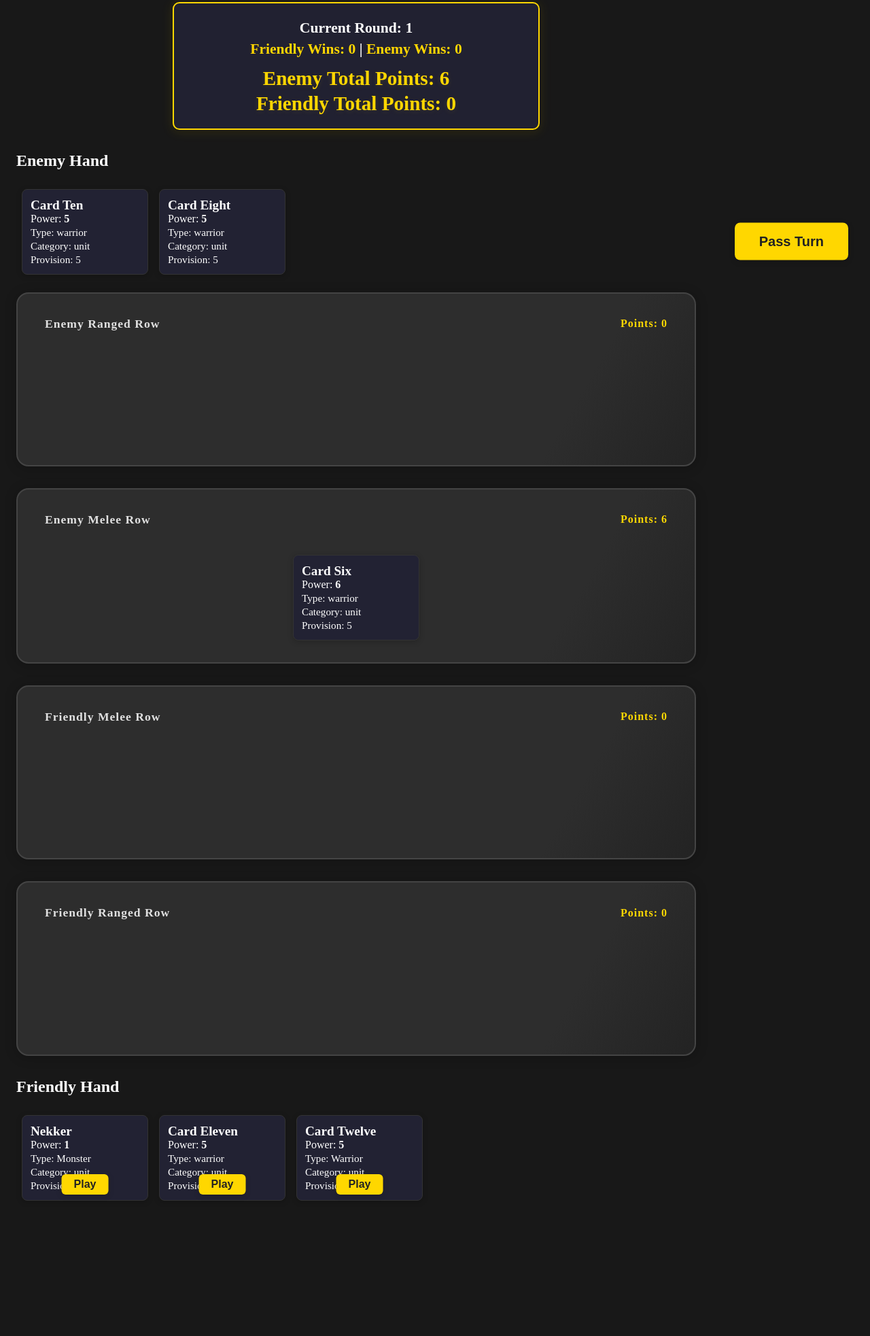
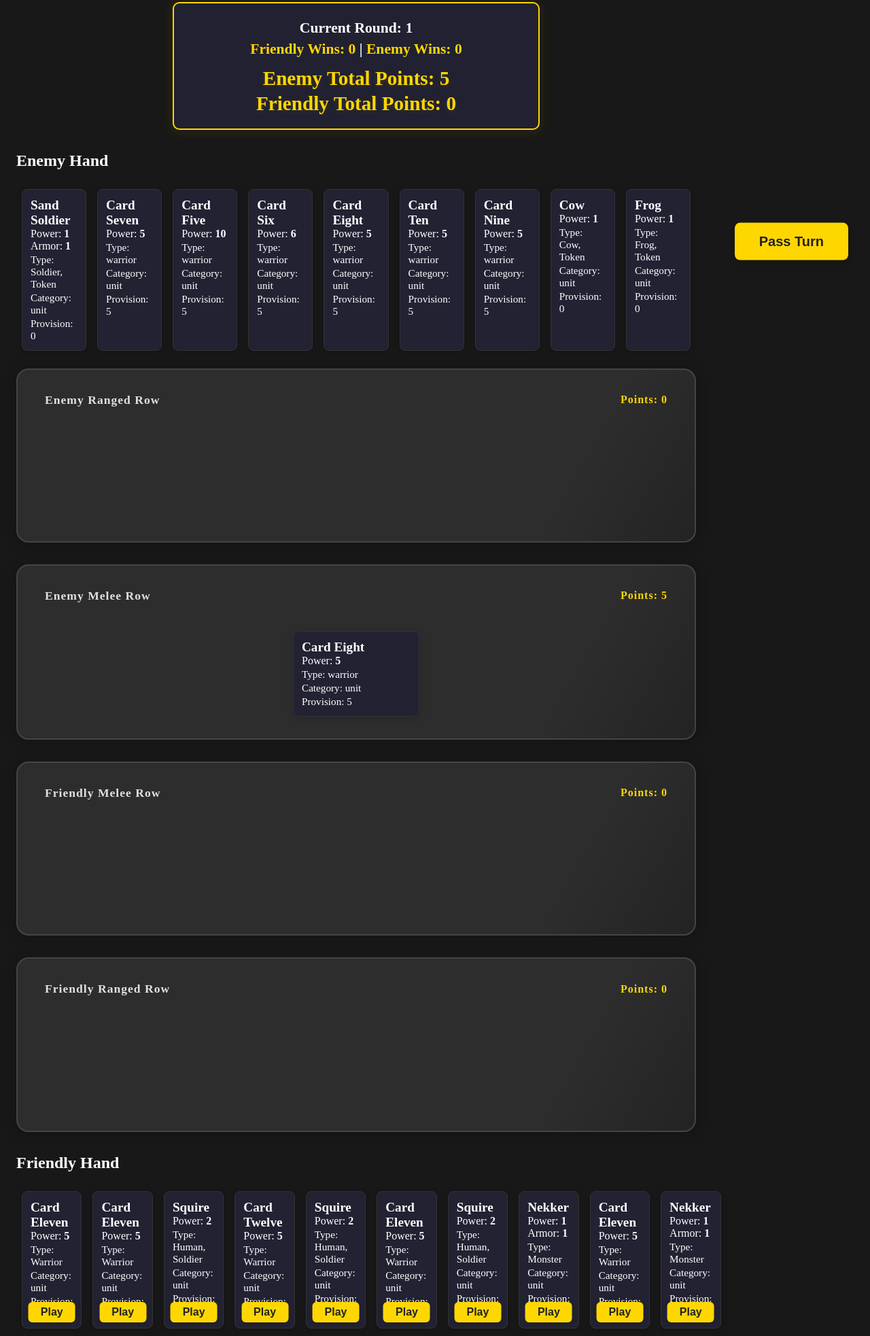
Before and after one commit to RizkyV/Gwent-like, a React app: page / in a window 1280 px wide. Shown: the part 45-2010 px from the top of the page at 68% size. Before the commit the page ends 1859 px from the top, so only its background shows below. Built offline with nearby package versions, Linux system fonts and the light colour scheme.

Commit message:
status update - support card armor

```diff
--- a/src/cli/main.ts
+++ b/src/cli/main.ts
@@ -4,10 +4,15 @@ import { gameLoop } from '../core/engine.js';
 import { resetGameState } from '../core/state.js';
 import { dummyPlayer2 } from '../controllers/dummyPlayer2.js';
 import { uiPlayer } from '../controllers/uiPlayer.js';
+import { DEFAULT_DECK_SIZE } from '../core/constants.js';
 
 export const runGame = async () => {
-    const testActiveDeck = [cardDefinitions[10], cardDefinitions[11], cardDefinitions[12]];
-    const testPassiveDeck = cardDefinitions.slice(0, 10);
+    const activeCardPool = [cardDefinitions[10], cardDefinitions[11], cardDefinitions[12], cardDefinitions[13]];
+    const passiveCardPool = cardDefinitions.slice(0, 10);
+
+    const testActiveDeck = Array.from({ length: DEFAULT_DECK_SIZE }, (_, i) => activeCardPool[i % activeCardPool.length]);
+    const testPassiveDeck = Array.from({ length: DEFAULT_DECK_SIZE }, (_, i) => passiveCardPool[i % passiveCardPool.length]);
+
     const config: GameConfig = {
         controllers: {
             friendly: uiPlayer,
--- a/src/controllers/dummyPlayer2.ts
+++ b/src/controllers/dummyPlayer2.ts
@@ -1,12 +1,14 @@
 import { DUMMY_DELAY, MAX_ROW_SIZE } from '../core/constants.js';
 import { getGameState, passTurn, playCard } from '../core/state.js';
 import { PlayerController, RowType } from '../core/types.js';
-
+/**
+ * TODO: If you are in the lead, and opponent has passed, then pass
+ */
 export const dummyPlayer2: PlayerController = {
   type: 'scripted',
   makeMove: async (role) => {
     console.log(`It's DUMMY ${role}'s turn.`);
-    // Wait for 5 seconds before making a move
+    // Wait for X seconds before making a move
     await new Promise(resolve => setTimeout(resolve, DUMMY_DELAY));
     if (getGameState().players[role].hand.length > 0) {
       console.log(`Playing card: ${getGameState().players[role].hand[0].baseCard.name}`);
--- a/src/controllers/uiPlayer.ts
+++ b/src/controllers/uiPlayer.ts
@@ -15,7 +15,7 @@ export const uiPlayer: PlayerController = {
   type: 'human',
   makeMove: async (_role: PlayerRole) => {
     console.log(`It's your turn. Waiting for your move...`);
-    // Wait for the UI to call uiPlayerMove with the new state
+    // Wait for the UI to end the turn
     return await new Promise<void>(resolve => {
       resolveMove = resolve;
     });
--- a/src/core/cards.ts
+++ b/src/core/cards.ts
@@ -1,4 +1,4 @@
-import { CardCategory, CardDefinition, CardInstance, CardRarity, EffectContext, HookType, PlayerRole } from '../core/types.js';
+import { CardCategory, CardColor, CardDefinition, CardInstance, CardRarity, EffectContext, HookType, PlayerRole, StatusType } from '../core/types.js';
 import { getCardRow, getCardRowIndex } from './helpers/board.js';
 import { boostCard, dealDamage, getCardController, spawnCard, triggerHook } from './state.js';
 /**
@@ -16,13 +16,34 @@ export function isFriendlyRow(source: CardInstance, player: PlayerRole): boolean
   return getCardController(source) === player;
 }
 
+export const isFriendly = (source: CardInstance, target: CardInstance) => {
+  //TODO: also check if it is on the board.
+  return getCardController(source) === getCardController(target);
+}
 export const isEnemy = (source: CardInstance, target: CardInstance) => {
   //TODO: also check if it is on the board.
-  if (getCardController(source) !== getCardController(target)) {
-    return true;
-  } else {
-    return false;
+  return getCardController(source) !== getCardController(target)
+}
+
+/**
+ * Color helpers
+*/
+function getColorCounts(card: CardDefinition): Record<CardColor, number> {
+  const counts: Record<CardColor, number> = {
+    [CardColor.White]: 0,
+    [CardColor.Blue]: 0,
+    [CardColor.Black]: 0,
+    [CardColor.Red]: 0,
+    [CardColor.Green]: 0,
+  };
+  for (const color of card.colors ?? []) {
+    counts[color]++;
   }
+  return counts;
+}
+function cardHasColor(card: CardDefinition, color: CardColor): boolean {
+  //TODO: maybe rework to cardIsColor and cardIsPrimaryColor - primary means its the majority
+  return (card.colors ?? []).includes(color);
 }
 
 /**
@@ -38,7 +59,7 @@ const thrive1 = {
   hook: HookType.OnPlay,
   effect: (context: EffectContext) => {
     if (canThrive(context)) {
-      boostCard(context.self, 1, { source: context.self });
+      boostCard(context.self, 1, context.self);
       triggerHook(HookType.OnThriveTrigger, { source: context.self });
     }
   }
@@ -47,7 +68,7 @@ const thrive2 = {
   hook: HookType.OnPlay,
   effect: (context: EffectContext) => {
     if (canThrive(context)) {
-      boostCard(context.self, 2, { source: context.self });
+      boostCard(context.self, 2, context.self);
       triggerHook(HookType.OnThriveTrigger, { source: context.self });
     }
   }
@@ -58,43 +79,43 @@ export const cardDefinitions: CardDefinition[] = [
     id: 'token_cow',
     name: 'Cow',
     category: CardCategory.Unit,
+    provisionCost: 0,
     basePower: 1,
-    provisionCost: 0,
     baseArmor: 0,
     type: ['Cow', 'Token'],
     rarity: CardRarity.Bronze,
-    color: '',
     description: 'Doomed.',
     isToken: true,
-    isValidRow: isFriendlyRow
+    isValidRow: isFriendlyRow,
+    innateStatuses: [StatusType.Doomed]
   },
   {
     id: 'token_sand_soldier',
     name: 'Sand Soldier',
     category: CardCategory.Unit,
+    provisionCost: 0,
     basePower: 1,
-    provisionCost: 0,
     baseArmor: 1,
     type: ['Soldier', 'Token'],
     rarity: CardRarity.Bronze,
-    color: '',
     description: 'Doomed.',
     isToken: true,
-    isValidRow: isFriendlyRow
+    isValidRow: isFriendlyRow,
+    innateStatuses: [StatusType.Doomed]
   },
   {
     id: 'token_frog',
     name: 'Frog',
     category: CardCategory.Unit,
+    provisionCost: 0,
     basePower: 1,
-    provisionCost: 0,
     baseArmor: 0,
     type: ['Frog', 'Token'],
     rarity: CardRarity.Bronze,
-    color: '',
     description: 'Doomed.',
     isToken: true,
-    isValidRow: isFriendlyRow
+    isValidRow: isFriendlyRow,
+    innateStatuses: [StatusType.Doomed]
   },
   {
     id: 'card4',
@@ -169,10 +190,12 @@ export const cardDefinitions: CardDefinition[] = [
   {
     id: 'card11',
     name: 'Card Eleven',
-    type: ['warrior'],
-    basePower: 5,
     category: CardCategory.Unit,
     provisionCost: 5,
+    basePower: 5,
+    baseArmor: 0,
+    type: ['Warrior'],
+    rarity: CardRarity.Bronze,
     description: 'Play: Deal 2 damage to an enemy unit.',
     //artworkUrl: '/assets/cards/card11.png',
     effects: [
@@ -180,7 +203,7 @@ export const cardDefinitions: CardDefinition[] = [
         hook: HookType.OnPlay,
         effect: (context: EffectContext) => {
           if (sourceIsSelf(context)) {
-            dealDamage(context.target, 2, { source: context.self });
+            dealDamage(context.target, 2, context.self);
           }
         },
         validTargets: isEnemy
@@ -191,17 +214,19 @@ export const cardDefinitions: CardDefinition[] = [
   {
     id: 'card12',
     name: 'Card Twelve',
-    type: ['Warrior'],
-    basePower: 5,
     category: CardCategory.Unit,
     provisionCost: 5,
+    basePower: 5,
+    baseArmor: 0,
+    type: ['Warrior'],
+    rarity: CardRarity.Bronze,
     description: 'Turn End: Boost this by 1.',
     effects: [
       {
         hook: HookType.OnTurnEnd,
         effect: (context: EffectContext) => {
           if (isFriendlyTurn(context)) {
-            boostCard(context.self, 1, { source: context.self });
+            boostCard(context.self, 1, context.self);
           }
         }
       }
@@ -211,11 +236,16 @@ export const cardDefinitions: CardDefinition[] = [
   {
     id: 'unit_nekker',
     name: 'Nekker',
-    type: ['Monster'],
-    basePower: 1,
     category: CardCategory.Unit,
     provisionCost: 4,
+    basePower: 1,
+    baseArmor: 1,
+    type: ['Monster'],
+    rarity: CardRarity.Bronze,
+    colors: [CardColor.Green],
     description: 'Thrive. Play: Spawn a base copy of self on this row',
+    tags: ['Thrive'],
+    sets: ['Witcher'],
     isValidRow: isFriendlyRow,
     effects: [
       thrive1,
@@ -224,10 +254,40 @@ export const cardDefinitions: CardDefinition[] = [
         effect: (context: EffectContext) => {
           // Spawn a base copy of self on this row
           if (sourceIsSelf(context)) {
-            spawnCard(context.self.baseCard, getCardRow(context.self), getCardRowIndex(context.self) + 1, { player: getCardController(context.self), source: context.self });
+            spawnCard(context.self.baseCard, getCardRow(context.self), getCardRowIndex(context.self) + 1, context.self);
           }
         }
       }
     ]
+  },
+  {
+    id: 'unit_squire',
+    name: 'Squire',
+    category: CardCategory.Unit,
+    provisionCost: 4,
+    basePower: 2,
+    baseArmor: 0,
+    type: ['Human', 'Soldier'],
+    rarity: CardRarity.Bronze,
+    colors: [CardColor.White],
+    description: 'Play: Boost a friendly unit by 2. If it has armor, boost it by 4 instead',
+    tags: ['Armor'],
+    sets: ['Base'],
+    isValidRow: isFriendlyRow,
+    effects: [
+      {
+        hook: HookType.OnPlay,
+        effect: (context: EffectContext) => {
+          if (sourceIsSelf(context)) {
+            if (context.target.currentArmor > 0) {
+              boostCard(context.target, 4, context.self);
+            } else {
+              boostCard(context.target, 2, context.self);
+            }
+          }
+        },
+        validTargets: isFriendly
+      }
+    ]
   }
 ];
--- a/src/core/constants.ts
+++ b/src/core/constants.ts
@@ -1,7 +1,7 @@
 /**
  * Game Rules
  */
-export const CARDS_DRAWN_ROUND_1 = 3;
+export const CARDS_DRAWN_ROUND_1 = 10;
 export const CARDS_DRAWN_ROUND_2 = 3;
 export const CARDS_DRAWN_ROUND_3 = 3;
 
--- a/src/core/helpers/deck.ts
+++ b/src/core/helpers/deck.ts
@@ -1,15 +1,9 @@
 import { SHUFFLE_DECKS } from "../constants";
-import { CardDefinition, CardInstance, PlayerRole, StatusId } from "../types";
+import { CardDefinition, CardInstance, PlayerRole, StatusType } from "../types";
 
 export function buildDeck(deck: CardDefinition[], owner: PlayerRole): CardInstance[] {
-    const gameDeck: CardInstance[] = deck.map(cardDef => ({
-        instanceId: crypto.randomUUID(),
-        baseCard: cardDef,
-        owner,
-        currentPower: cardDef.basePower,
-        statuses: new Set(),
-    }));
-    if(SHUFFLE_DECKS) {
+    const gameDeck: CardInstance[] = deck.map(cardDef => createCardInstance(cardDef, owner));
+    if (SHUFFLE_DECKS) {
         shuffleDeck(gameDeck);
     }
     return gameDeck;
@@ -30,6 +24,7 @@ export function createCardInstance(def: CardDefinition, player: PlayerRole): Car
         baseCard: def,
         owner: player,
         currentPower: def.basePower,
-        statuses: new Set<StatusId>(),
+        currentArmor: def.baseArmor,
+        statuses: new Set<StatusType>(def.innateStatuses ?? []),
     };
 }
--- a/src/core/helpers/status.ts
+++ b/src/core/helpers/status.ts
@@ -1,17 +1,57 @@
-import { CardInstance, StatusId } from "../types";
+import { CardInstance, HookType, StatusEffect, StatusType } from "../types";
 
-export function addStatus(card: CardInstance, status: StatusId): CardInstance {
+export const statusEffects: Record<StatusType, StatusEffect> = {
+  locked: {
+    type: StatusType.Locked,
+    description: 'Card cannot be moved or acted upon',
+  },
+  veil: {
+    type: StatusType.Veil,
+    description: 'Card cannot be targeted by enemy effects',
+  },
+  poisoned: {
+    type: StatusType.Poisoned,
+    description: 'Card loses 1 power each turn',
+    // You could add onTurnStart hooks here for ticking damage
+  },
+  shield: {
+    type: StatusType.Shield,
+    description: 'Card has a shield that absorbs the next damage instance',
+  },
+  doomed: {
+    type: StatusType.Doomed,
+    description: 'Card does not go to the graveyard when destroyed, but is removed from the game',
+    effects: [
+      {
+        hook: HookType.OnDeath,
+        effect: (context) => {
+          const { self } = context;
+          if (self) {
+            // Logic to remove the card from the game
+            console.log(`Card ${self.baseCard.name} is doomed and removed from the game.`);
+          }
+        }
+      }
+    ]
+  },
+};
+
+export function getStatusEffect(status: StatusType): StatusEffect {
+  return statusEffects[status];
+}
+
+export function addStatus(card: CardInstance, status: StatusType): CardInstance {
   const newStatuses = new Set(card.statuses);
   newStatuses.add(status);
   return { ...card, statuses: newStatuses };
 }
 
-export function removeStatus(card: CardInstance, status: StatusId): CardInstance {
+export function removeStatus(card: CardInstance, status: StatusType): CardInstance {
   const newStatuses = new Set(card.statuses);
   newStatuses.delete(status);
   return { ...card, statuses: newStatuses };
 }
 
-export function hasStatus(card: CardInstance, status: StatusId): boolean {
+export function hasStatus(card: CardInstance, status: StatusType): boolean {
   return card.statuses.has(status);
 }
--- a/src/core/helpers/utils.ts
+++ b/src/core/helpers/utils.ts
@@ -1,6 +1,6 @@
 import { CardInstance, PlayerRole, Row, GameState } from "../types";
-import { statusEffects } from '../statuses.js';
 import { getGameState } from "../state";
+import { getStatusEffect } from "./status";
 
 export function flipCoin(): boolean {
   return Math.random() < 0.5;
@@ -22,10 +22,10 @@ export function getRowById(rows: Row[], type: 'melee' | 'ranged'): Row | undefin
 
 export function canTargetCard(card: CardInstance, state: GameState): boolean {
   for (const status of Array.from(card.statuses)) {
-    const effect = statusEffects[status];
-    if (effect?.canBeTargeted && !effect.canBeTargeted(card, state)) {
+    const effect = getStatusEffect(status);
+/*     if (effect?.canBeTargeted && !effect.canBeTargeted(card, state)) {
       return false;
-    }
+    } */
   }
   return true;
 }
--- a/src/core/state.ts
+++ b/src/core/state.ts
@@ -3,6 +3,7 @@ import { ALWAYS_ENEMY_START_PLAYER, ALWAYS_FRIENDLY_START_PLAYER, CARDS_DRAWN_RO
 import { GameState, CardInstance, PlayerRole, EffectContext, GamePhase, Zone, HookType, GameConfig, CardDefinition, RowType, Row } from './types.js';
 import { getOtherPlayer } from './helpers/player.js';
 import { buildDeck, createCardInstance } from './helpers/deck.js';
+import { getStatusEffect } from './helpers/status.js';
 
 let gameState: GameState | null = null;
 const listeners: Array<(state: GameState | null) => void> = [];
@@ -334,6 +335,8 @@ export function playCard(card: CardInstance, player: PlayerRole, rowType: RowTyp
   newState.turn.hasPlayedCard = true;
   setGameState(newState);
   triggerHook(HookType.OnPlay, { source: card, target: target });
+  triggerHook(HookType.OnSummoned, {source: card, player: player})
+  //TODO: also trigger the onSummoned hook?
 }
 /**
  *
@@ -477,6 +480,9 @@ export function triggerHook(
 
   for (const card of allCards) {
     const hookedEffects = card.baseCard.effects?.filter(e => e.hook === hook) || [];
+    const statuses = card.statuses ? Array.from(card.statuses).flatMap(status => getStatusEffect(status).effects?.filter(e => e.hook === hook) || []) : [];
+    hookedEffects.push(...statuses)
+    //TODO: ORDER ORDER ORDER
     for (const { effect } of hookedEffects) {
       const scopedContext: EffectContext = {
         ...context,
@@ -508,7 +514,7 @@ export function getCardController(card: CardInstance): PlayerRole {
  * @param amount The amount of damage to deal
  * @param context The effect context (source, player, etc.)
  */
-export function dealDamage(target: CardInstance, amount: number, context: EffectContext): void {
+export function dealDamage(target: CardInstance, amount: number, source: CardInstance): void {
   const newState = { ...gameState };
   //Find the target card in the game state
   const targetCard = findCardOnBoard(newState, target.instanceId);
@@ -523,7 +529,7 @@ export function dealDamage(target: CardInstance, amount: number, context: Effect
   setGameState(newState);
   //TODO: send along the source
   triggerHook(HookType.OnDamaged, {
-    ...context,
+    source: source,
     metadata: {
       damagedCard: targetCard,
       damageAmount: damagedAmount,
@@ -531,7 +537,7 @@ export function dealDamage(target: CardInstance, amount: number, context: Effect
   });
 }
 
-export function boostCard(target: CardInstance, amount: number, context: EffectContext): void {
+export function boostCard(target: CardInstance, amount: number, source: CardInstance): void {
   const newState = { ...gameState };
   //Find the target card in the game state
   const targetCard = findCardOnBoard(newState, target.instanceId);
@@ -545,7 +551,7 @@ export function boostCard(target: CardInstance, amount: number, context: EffectC
   setGameState(newState);
   //TODO: send along the source
   triggerHook(HookType.OnBoosted, {
-    ...context,
+    source: source,
     target: targetCard,
     metadata: {
       boostedCard: targetCard,
@@ -554,14 +560,18 @@ export function boostCard(target: CardInstance, amount: number, context: EffectC
   });
 }
 
-export function spawnCard(target: CardDefinition, row: Row, index: number, context: EffectContext): void {
+export function spawnCard(target: CardDefinition, row: Row, index: number, source: CardInstance): void {
   const newState = { ...gameState };
   //TODO: check for all sort of stuff
-
-  const newCard = createCardInstance(target, context.player)
-  const targetRow = newState.players[context.player].rows.find(_row => _row.type === row.type);
+  const player = getCardController(source);
+  const newCard = createCardInstance(target, player)
+  const targetRow = newState.players[player].rows.find(_row => _row.type === row.type);
   targetRow.cards.splice(index, 0, newCard)
   setGameState(newState);
+  triggerHook(HookType.OnSummoned, {
+    source: source,
+    player: player
+  })
 }
 
 /**
--- a/src/core/statuses.ts
+++ /dev/null
@@ -1,18 +0,0 @@
-import { StatusId, StatusEffect, CardInstance, GameState } from './types.js';
-
-export const statusEffects: Record<StatusId, StatusEffect> = {
-  locked: {
-    id: 'locked',
-    description: 'Card cannot be moved or acted upon',
-  },
-  veil: {
-    id: 'veil',
-    description: 'Card cannot be targeted by enemy effects',
-    canBeTargeted: (card, state) => false,
-  },
-  poisoned: {
-    id: 'poisoned',
-    description: 'Card loses 1 power each turn',
-    // You could add onTurnStart hooks here for ticking damage
-  },
-};
--- a/src/core/types.ts
+++ b/src/core/types.ts
@@ -86,17 +86,23 @@ export enum CardRarity {
   Bronze = 'bronze',
   Gold = 'gold',
 }
-
+export enum CardColor {
+  White = 'W',
+  Blue = 'U',
+  Black = 'B',
+  Red = 'R',
+  Green = 'G',
+}
 export interface CardDefinition {
   id: string;
   name: string;
   category: CardCategory;
+  provisionCost: number;
   basePower: number;
-  provisionCost: number;
   baseArmor?: number;
   type?: string[]; //races - classes - factions
   rarity?: CardRarity
-  color?: string; //e.g. 'blue', 'red', 'green'
+  colors?: CardColor[];
   description?: string;
   flavorText?: string;
   artworkUrl?: string; //URL to card artwork
@@ -104,17 +110,19 @@ export interface CardDefinition {
   sets?: string[]; //set groupings
   isToken?: boolean;
   isValidRow: (source: CardInstance, player: PlayerRole, rowId: RowType) => boolean;
+  innateStatuses?: StatusType[];
   effects?: HookedEffect[]; //Hooks
+  predicates?: Predicate[]; //Predicates
 }
 
 export interface CardInstance {
-  instanceId: string; //Unique per game instance (e.g. UUID)
+  instanceId: string; //Unique ID per game instance
   baseCard: CardDefinition; //Reference to static card definition
   owner: PlayerRole;
   currentPower: number; //Modifiable in-game value
   currentArmor?: number;
   currentBasePower?: number; //Base power can change due to effects
-  statuses: Set<StatusId>;
+  statuses: Set<StatusType>;
 }
 
 export type HookedEffect = {
@@ -163,12 +171,26 @@ type EffectMetadata =
   | { abilityId: string }
   | Record<string, any>; // fallback
 
-export type StatusId = 'locked' | 'poisoned' | 'veil' | string;
+export enum PredicateType {
+  canBeTargeted = 'canBeTargeted',
+  canBeDamaged = 'canBeDamaged',
+}
+export type Predicate = {
+  type: PredicateType;
+  check: (context: EffectContext) => boolean;
+};
+export enum StatusType {
+  Locked = 'locked',
+  Poisoned = 'poisoned',
+  Veil = 'veil',
+  Shield = 'shield',
+  Doomed = 'doomed',
+  //add more as needed
+}
 
 export type StatusEffect = {
-  id: StatusId;
+  type: StatusType;
   description: string;
   effects?: HookedEffect[]; //Hooks
-  // For example, a predicate to check if card can be targeted
-  canBeTargeted?: (card: CardInstance, state: GameState) => boolean;
+  predicates?: Predicate; // Optional predicates for additional logic
 };
--- a/src/ui/hand-card.tsx
+++ b/src/ui/hand-card.tsx
@@ -42,6 +42,12 @@ export const HandCard: React.FC<CardProps> = ({
       <div className="card__power">
         Power: <span>{card.currentPower}</span>
       </div>
+      {card.currentArmor > 0 &&
+        <div className="card__armor">
+          Armor: <span>{card.currentArmor}</span>
+        </div>
+      }
+
       {card.baseCard.type && <div className="card__type">Type: {card.baseCard.type.join(", ")}</div>}
       {card.baseCard.category && <div className="card__category">Category: {card.baseCard.category}</div>}
       {card.baseCard.provisionCost !== undefined && (
--- a/src/ui/index.tsx
+++ b/src/ui/index.tsx
@@ -13,6 +13,8 @@ import { HTML5Backend } from "react-dnd-html5-backend";
  * TODO:
  * Implement hooks (one at a time)
  * Determine whether players are controllable by the UI - Only allow the active player to do things.
+ * Playing special cards
+ * Playing resource cards
  * Allow UI to activate abilities
  * UI Multi targeting
  * Mulligan
--- a/src/ui/style.scss
+++ b/src/ui/style.scss
@@ -154,7 +154,8 @@ html {
     font-size: 1.2em;
   }
 
-  &__power {
+  &__power,
+  &__armor {
     font-weight: normal;
 
     span {
```
